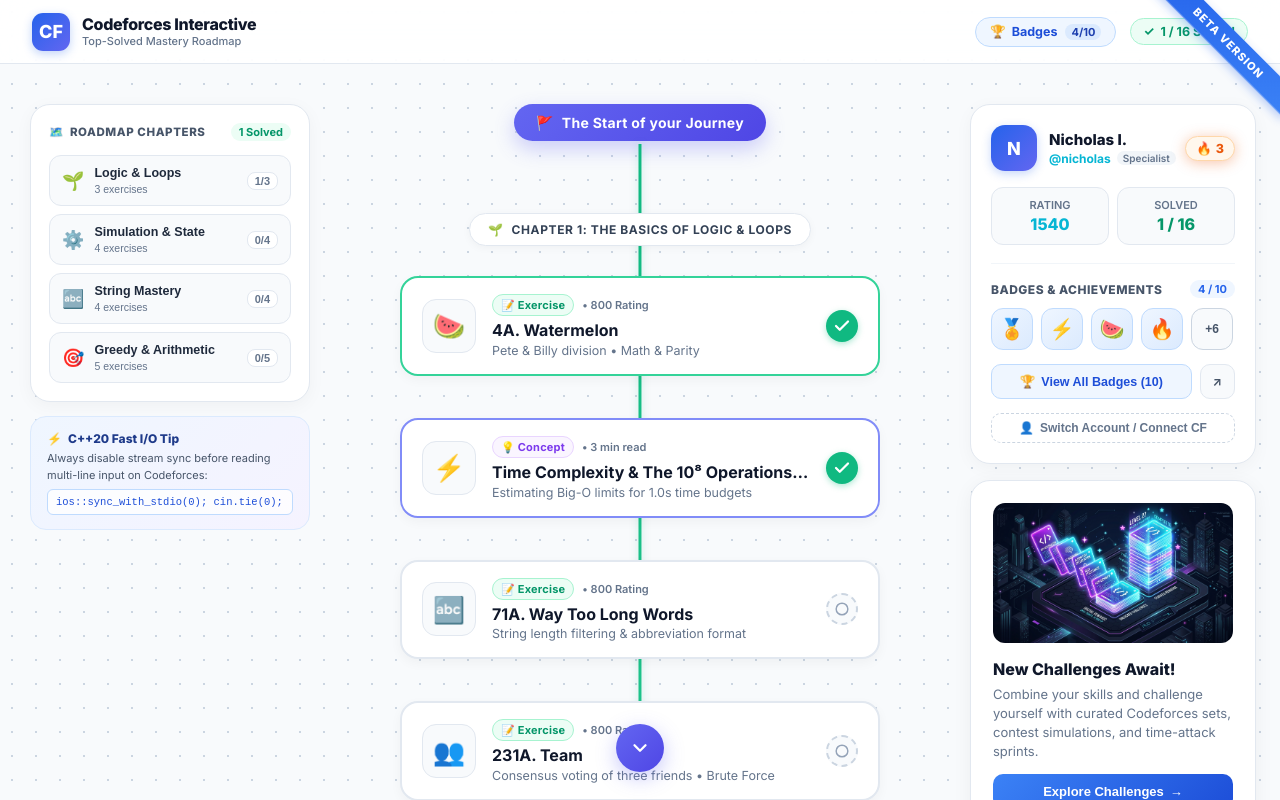
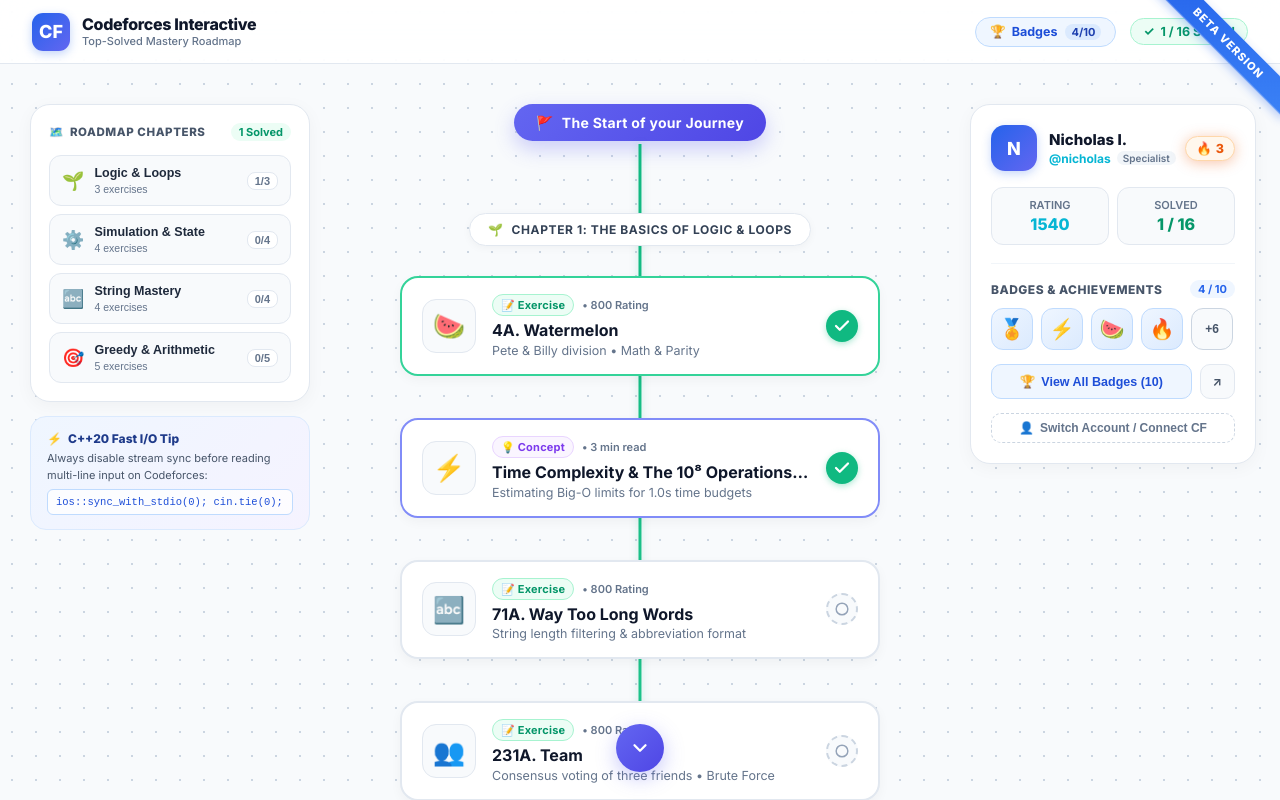
Before and after one commit to niimme/CodeForces, a Next.js app: page / in a window 1280 px wide. Shown: the top 800 px of the page. Built offline with nearby package versions, Linux system fonts and the light colour scheme.

Commit message:
Remove New Challenges Await card from dashboard

```diff
--- a/src/app/page.tsx
+++ b/src/app/page.tsx
@@ -7,7 +7,6 @@ import { getUserProgress, saveUserProgress } from '../lib/userProgress';
 import { ProblemMetadata, UserProgress } from '../types';
 import { BetaRibbon } from '../components/dashboard/BetaRibbon';
 import { LoginProfileCard } from '../components/dashboard/LoginProfileCard';
-import { ChallengesCard } from '../components/dashboard/ChallengesCard';
 import { LearningPath } from '../components/dashboard/LearningPath';
 import { RoadmapNavigator } from '../components/dashboard/RoadmapNavigator';
 
@@ -166,7 +165,6 @@ export default function DashboardPage() {
               progress={userProgress}
               onUpdateProgress={handleUpdateProgress}
             />
-            <ChallengesCard />
           </aside>
         </div>
       </div>
```
